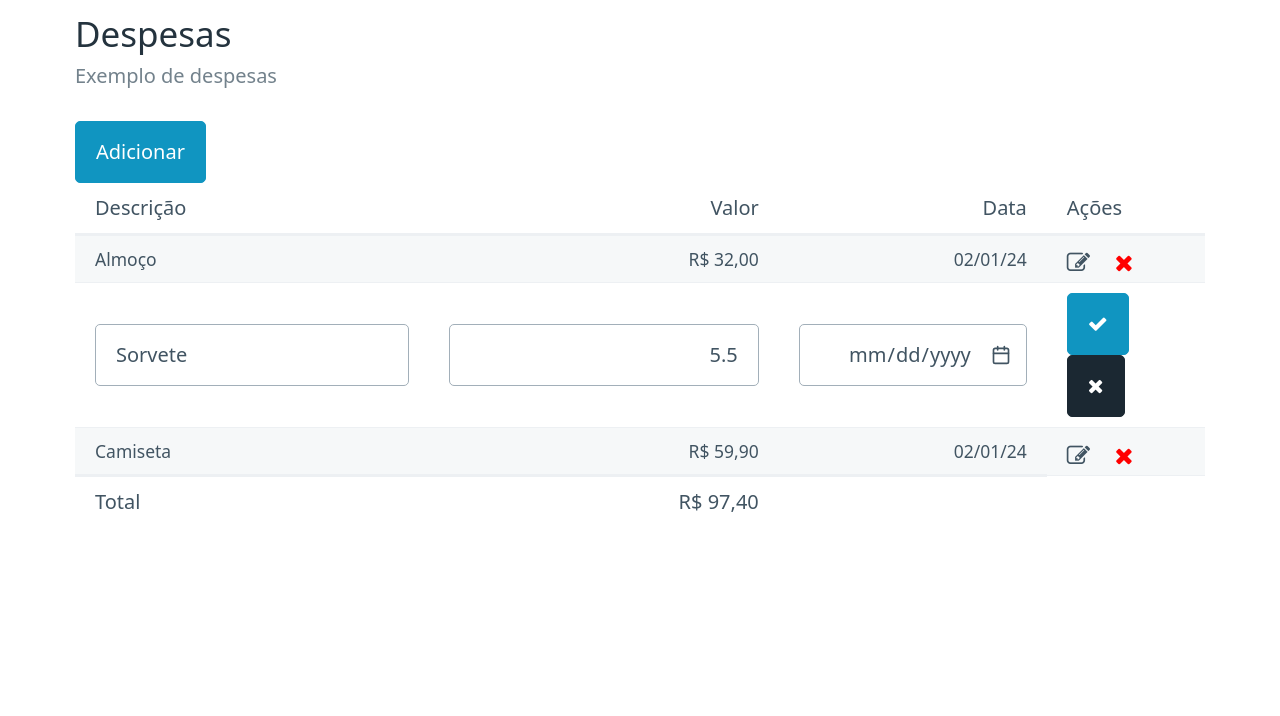
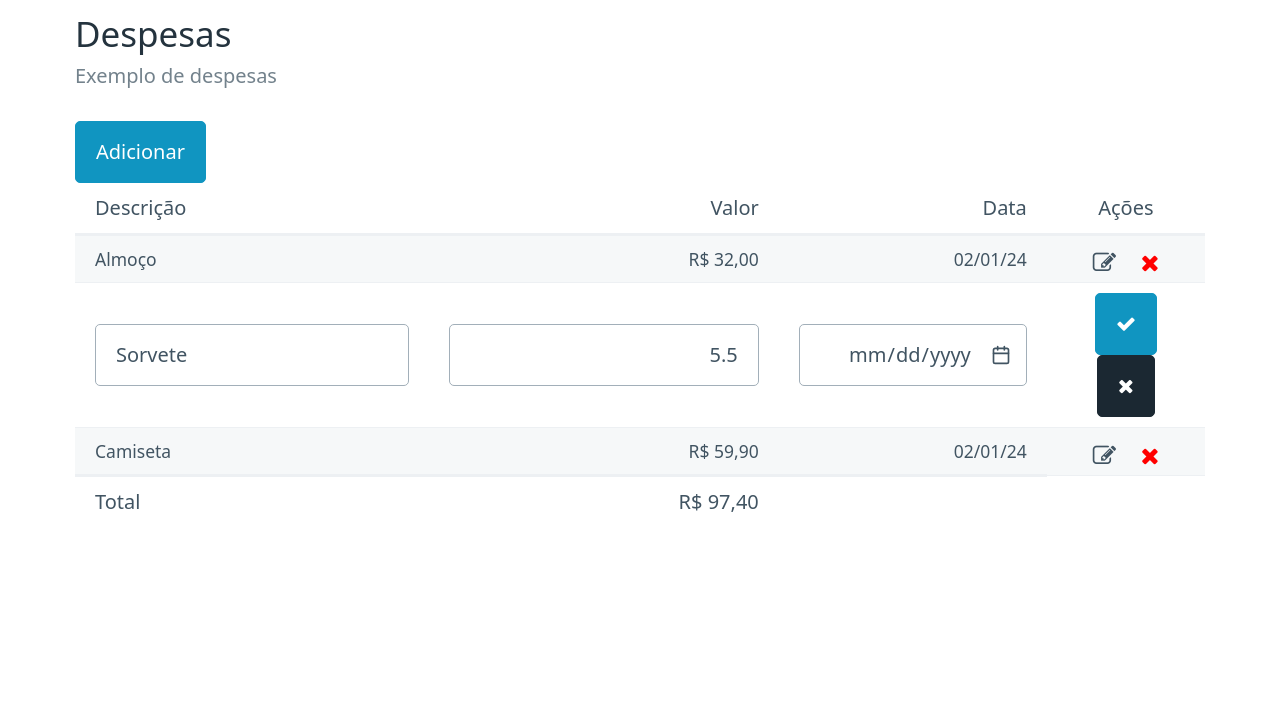
Before and after one commit to rg3915/alpinejs-django-ninja-crud, a Django app: template backend/expense/templates/expense/expense.html in a window 1280 px wide. Shown: the part 564-1280 px from the top of the page. Run offline with Django 5.2, Linux system fonts and the light colour scheme; the template is opened without the code that fills it, so the values that code supplies are empty, except form fields; tables that the repository leaves empty hold one stand-in row (values such as "Sample post"); form fields are guessed from the names that the template uses.

Commit message:
Ajustes no CSS.

```diff
--- a/backend/core/static/css/custom.css
+++ b/backend/core/static/css/custom.css
@@ -70,3 +70,7 @@
 .is-danger {
   color: red;
 }
+
+.text-center {
+  text-align: center;
+}
--- a/backend/expense/api.py
+++ b/backend/expense/api.py
@@ -1,5 +1,7 @@
+from http import HTTPStatus
 
-from ninja import Router
+from django.shortcuts import get_object_or_404
+from ninja import ModelSchema, Router
 from ninja.orm import create_schema
 
 from .models import Expense
--- a/backend/expense/templates/expense/expense.html
+++ b/backend/expense/templates/expense/expense.html
@@ -24,7 +24,10 @@
           scope="col"
           dir="rtl"
         >Data</th>
-        <th scope="col">Ações</th>
+        <th
+          scope="col"
+          class="text-center"
+        >Ações</th>
       </tr>
     </thead>
     <tbody>
@@ -32,7 +35,7 @@
         <td>Almoço</td>
         <td dir="rtl">R$ 32,00</td>
         <td dir="rtl">02/01/24</td>
-        <td>
+        <td class="text-center">
           <i class="fa fa-lg fa-pencil-square-o"></i>
           <i class="fa fa-lg fa-close ml-2 is-danger"></i>
         </td>
@@ -66,7 +69,7 @@
             type="date"
           />
         </td>
-        <td>
+        <td class="text-center">
           <div>
             <a
               href=""
@@ -88,7 +91,7 @@
         <td>Camiseta</td>
         <td dir="rtl">R$ 59,90</td>
         <td dir="rtl">02/01/24</td>
-        <td>
+        <td class="text-center">
           <i class="fa fa-lg fa-pencil-square-o"></i>
           <i class="fa fa-lg fa-close ml-2 is-danger"></i>
         </td>
```
